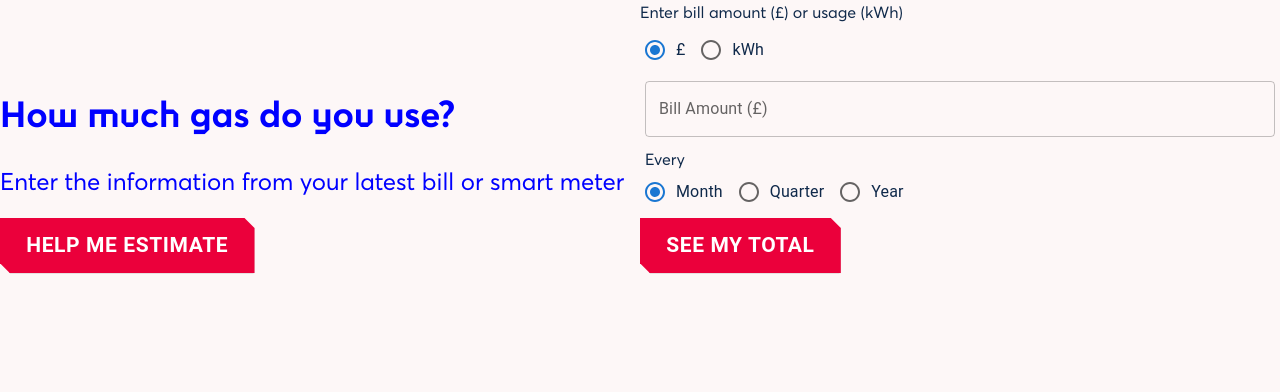
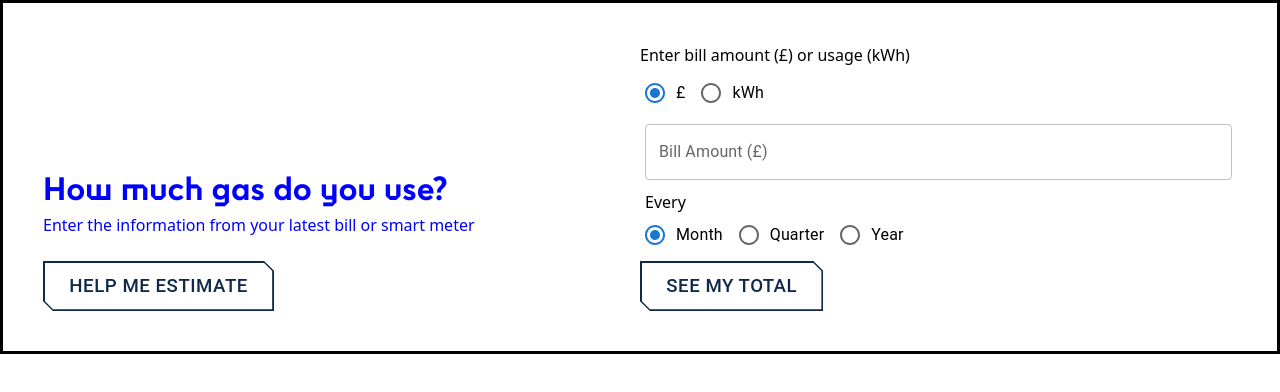
Before and after one commit to nestauk/heating-comparison-ts, a React (Create React App) app: page / in a window 1280 px wide. Shown: the top 392 px of the page. Built offline with nearby package versions, Linux system fonts and the light colour scheme; a web font is replaced by a local one.

Commit message:
Half way through style refactor. First page ok. Background color switch out not completed so lots styles look wrong

```diff
--- a/src/App.css
+++ b/src/App.css
@@ -1,8 +1,43 @@
-.App,
-.root {
-  display: flex;
-  flex-direction: column;
-  height: 100vh;
+@tailwind base;
+@tailwind components;
+@tailwind utilities;
+
+.App, .root {
+  background-color:#fff;
+  align-items: flex-start;
+  justify-content: flex-start;
+  font-family: "Averta",sans-serif;
+  font-size: 18px;
+  line-height: 1.8;
+  color: #0f294a;
+  -webkit-font-smoothing: antialiased;
+  text-rendering: optimizeLegibility;
+}
+
+h1 {
+  font-size: 2em;
+  font-family: "zosia";
+  color:blue;
+}
+h2 {
+  font-size: 1.4em;
+  font-family: "zosia";
+  color:blue;
+}
+h3 {
+  font-size: 1em;
+  color:blue;
+}
+p {
+  font-size: 1em;
+}
+
+.light-background {
+  background-color:#fff;
+}
+
+.dark-background {
+  background-color: #18A48C;
 }
 
 .MuiGrid-item {
@@ -14,144 +49,87 @@
   margin: 5px;
 }
 
+
 .btn {
-  padding: 7px 21px;
-  font-size: 21px;
-  line-height: 1.8;
-  font-weight: 700;
-  text-align: center;
-  vertical-align: top;
-  text-decoration: none;
-  position: relative;
-  display: inline-block;
-  border-radius: 0;
-  border: 0;
-  cursor: pointer;
-  overflow: hidden;
-  color: blue;
-  -webkit-transition: color 300ms ease-in-out,
-    background-color 300ms ease-in-out;
-  transition: color 300ms ease-in-out, background-color 300ms ease-in-out;
+  padding:7px 21px 7px 21px;
+  font-size:21px;
+  font-size:1.16667rem;
+  text-align:center;
+  vertical-align:top;
+  text-decoration:none;
+  position:relative;
+  display:inline-block;
+  border-radius:0;
+  border:0;
+  cursor:pointer;
+  overflow:hidden;
+  color:blue;
+  -webkit-transition:color 300ms ease-in-out,background-color 300ms ease-in-out;
+  transition:color 300ms ease-in-out,background-color 300ms ease-in-out;
+  box-shadow: none;
 }
 
 @media (min-width: 1100px) {
-  .btn {
-    padding: 8.75px 26.25px 8.75px 26.25px;
+  .btn{
+    padding:8.75px 26.25px 8.75px 26.25px
   }
 }
 
 @media (min-width: 1440px) {
   .btn {
-    padding: 10.5px 31.5px 10.5px 31.5px;
-    background-color: blue;
-    color: #fff;
+    padding:10.5px 31.5px 10.5px 31.5px;
+    background-color:blue;
+    color:#fff;
   }
 }
 
 .btn--primary {
-  background-color: #eb003b;
-  color: #fff;
-  -webkit-clip-path: polygon(
-    100% 100%,
-    10px 100%,
-    0% calc(100% - 10px),
-    0% 0%,
-    calc(100% - 10px) 0%,
-    100% 10px
-  );
-  clip-path: polygon(
-    100% 100%,
-    10px 100%,
-    0% calc(100% - 10px),
-    0% 0%,
-    calc(100% - 10px) 0%,
-    100% 10px
-  );
+  background-color:#eb003b;
+  color:#fff;
+  -webkit-clip-path:polygon(100% 100%, 10px 100%, 0% calc(100% - 10px), 0% 0%, calc(100% - 10px) 0%, 100% 10px);
+  clip-path:polygon(100% 100%, 10px 100%, 0% calc(100% - 10px), 0% 0%, calc(100% - 10px) 0%, 100% 10px)
 }
 
 .btn--primary:hover {
-  background-color: #0f294a;
+  background-color:#0f294a
 }
 
-.hero--home .btn--primary {
-  background-color: blue;
+.hero--home .btn--primary{
+  background-color:blue
 }
 
 .hero--home .btn--primary:hover {
-  background-color: #0f294a;
+  background-color:#0f294a
 }
 .btn--secondary {
-  position: relative;
-  background-color: #fff;
-  color: #0f294a;
+  position:relative;
+  background-color:#fff;
+  color:#0f294a
 }
 .btn--secondary::after {
-  content: "";
-  position: absolute;
-  top: 0;
-  left: 0;
-  width: 100%;
-  height: 100%;
-  background-color: #0f294a;
-  -webkit-clip-path: polygon(
-    calc(100% - 2px) 10px,
-    calc(100% - 2px) 100%,
-    100% 100%,
-    100% 10px,
-    calc(100% - 10px) 0,
-    0% 0%,
-    0% calc(100% - 10px),
-    10px 100%,
-    100% 100%,
-    100% calc(100% - 2px),
-    10px calc(100% - 2px),
-    2px calc(100% - 10px),
-    2px 2px,
-    calc(100% - 10px) 2px
-  );
-  clip-path: polygon(
-    calc(100% - 2px) 10px,
-    calc(100% - 2px) 100%,
-    100% 100%,
-    100% 10px,
-    calc(100% - 10px) 0,
-    0% 0%,
-    0% calc(100% - 10px),
-    10px 100%,
-    100% 100%,
-    100% calc(100% - 2px),
-    10px calc(100% - 2px),
-    2px calc(100% - 10px),
-    2px 2px,
-    calc(100% - 10px) 2px
-  );
+  content:"";
+  position:absolute;
+  top:0;
+  left:0;
+  width:100%;
+  height:100%;
+  background-color:#0f294a;
+  -webkit-clip-path:polygon(calc(100% - 2px) 10px, calc(100% - 2px) 100%, 100% 100%, 100% 10px, calc(100% - 10px) 0, 0% 0%, 0% calc(100% - 10px), 10px 100%, 100% 100%, 100% calc(100% - 2px), 10px calc(100% - 2px), 2px calc(100% - 10px), 2px 2px, calc(100% - 10px) 2px);
+  clip-path:polygon(calc(100% - 2px) 10px, calc(100% - 2px) 100%, 100% 100%, 100% 10px, calc(100% - 10px) 0, 0% 0%, 0% calc(100% - 10px), 10px 100%, 100% 100%, 100% calc(100% - 2px), 10px calc(100% - 2px), 2px calc(100% - 10px), 2px 2px, calc(100% - 10px) 2px)
 }
 
 .btn--secondary:hover {
-  color: blue;
-  border-color: blue;
+  color:blue;
+  border-color:blue
 }
-.btn--secondary:hover::after {
-  background-color: blue;
+.btn--secondary:hover::after{
+  background-color:blue
 }
 .btn--on-image {
-  -webkit-clip-path: polygon(
-    100% 100%,
-    10px 100%,
-    0% calc(100% - 10px),
-    0% 0%,
-    calc(100% - 10px) 0%,
-    100% 10px
-  );
-  clip-path: polygon(
-    100% 100%,
-    10px 100%,
-    0% calc(100% - 10px),
-    0% 0%,
-    calc(100% - 10px) 0%,
-    100% 10px
-  );
+  -webkit-clip-path:polygon(100% 100%, 10px 100%, 0% calc(100% - 10px), 0% 0%, calc(100% - 10px) 0%, 100% 10px);
+  clip-path:polygon(100% 100%, 10px 100%, 0% calc(100% - 10px), 0% 0%, calc(100% - 10px) 0%, 100% 10px)
 }
+
 
 @keyframes App-logo-spin {
   from {
@@ -163,7 +141,7 @@
 }
 
 .socialMediaPopper {
-  top: 300px !important;
+  top: 300px  !important;
   left: unset !important;
   right: 0px !important;
   display: grid;
@@ -172,20 +150,34 @@
   vertical-align: bottom;
 }
 
+
+
 @font-face {
-  font-family: "Averta";
-  src: url("./fonts/AvertaDemoPE-Regular.eot");
-  src: url("./fonts/AvertaDemoPE-Regular.woff2") format("woff2"),
-    url("./fonts/AvertaDemoPE-Regular.woff") format("woff");
+  font-family:'Averta';
+  src:url("./fonts/AvertaDemoPE-Regular.eot");
+  src:url("./fonts/AvertaDemoPE-Regular.woff2") format("woff2"),url("./fonts/AvertaDemoPE-Regular.woff") format("woff")
 }
 
 @font-face {
-  font-family: "zosia";
-  src: url("./fonts/Zosia-Display.eot");
-  src: url("./fonts/Zosia-Display.woff2") format("woff2"),
-    url("./fonts/Zosia-Display.woff") format("woff"),
-    url("./fonts/Zosia-Display.ttf") format("truetype"),
-    url("./fonts/Zosia-Display.svg") format("svg");
-  font-weight: normal;
-  font-style: normal;
+  font-family:'zosia';
+  src:url("./fonts/Zosia-Display.eot");
+  src:url("./fonts/Zosia-Display.woff2") format("woff2"),url("./fonts/Zosia-Display.woff") format("woff"),url("./fonts/Zosia-Display.ttf") format("truetype"), url("./fonts/Zosia-Display.svg") format("svg");
+  font-weight:normal;
+  font-style:normal;
 }
+
+
+/* Slick Carousel Overrides =============================================== */
+.slick-dots button::before {
+  font-size: 0.875rem !important;
+}
+
+.slick-active button::before,
+.slick-dots button:hover::before {
+  color: #0000ff !important;
+}
+
+.slick-prev::before,
+.slick-next::before {
+  color: black !important;
+}
--- a/src/App.tsx
+++ b/src/App.tsx
@@ -3,7 +3,7 @@ import React from "react";
 import { calculateEquivalents, calculateCarbon, PremisesInfo,
          Period, UsageInfo, Stat, Unit } from './calculator';
 import { useState } from "react";
-import { Button, Grid, Alert } from '@mui/material';
+import { Box, Button, Grid, Alert } from '@mui/material';
 import { StyledEngineProvider } from '@mui/material/styles';
 import { Report, ReportReduction } from './Report';
 import { EstimateUsage } from './EstimateUsage';
@@ -12,12 +12,20 @@ import { estimateEmissions } from './estimateEmissions';
 
 export default function App() {
 
+  const lightBackground = {
+    backgroundColor: "white",
+  }
+
+  const darkBackground = {
+    backgroundColor: "green",
+  }
+
   const [ usageUnknown, setUsageUnknown ] = useState(false);
   const [ equivalents, setEquivalents ] = useState(null as Stat[] | null);
   const [ carbon, setCarbon ] = useState(null as number | null );
   const [ error, setError ] = useState(null as string | null);
   const [ applyReduction, setApplyReduction ] = useState(false);
-  const [ bgColor, setBgClass ] = useState("bg-brand-bg");
+  const [ bgClass, setBgClass ] = useState(lightBackground);
 
   const handleSubmitPremisesInfo = async (premisesInfo: PremisesInfo) => {
     const carbon = await estimateEmissions(premisesInfo);
@@ -41,8 +49,10 @@ export default function App() {
     setApplyReduction(false);
     setEquivalents(null);
     setCarbon(null);
-    setBgClass("bg-brand-bg");
+    setBgClass(lightBackground);
   };
+
+
 
   const handleSubmitUsageInfo = (usage: UsageInfo) => {
     setError(null);
@@ -100,7 +110,7 @@ export default function App() {
 
   return (
     <StyledEngineProvider injectFirst>
-      <div className={"App " + bgColor}>
+      <Box sx={{ border: 3, bgClass, padding: 5 }}>
       {error ? <Alert severity="error">{error}</Alert> : null}
       {/* If carbon is not yet known, this is the start - collect usage info, or allow flag unknown usage*/}
       { (!carbon)
@@ -110,9 +120,17 @@ export default function App() {
           ?
             <Grid container flexWrap='wrap'>
               <Grid item xs={12} sm={6}>
-                <div className="font-brand text-brand-blue text-4xl mb-8">How much gas do you use?</div>
-                <div className="text-2xl text-brand-blue mb-5" >Enter the information from your latest bill or smart meter</div>
-                <Button className="btn btn--primary" variant="contained" onClick={() => flagUsageUnknown(true)}>Help me estimate</Button>
+                <Grid item xs={12}>
+                  <h1>How much gas do you use?</h1>
+                  <h3>Enter the information from your latest bill or smart meter</h3>
+                </Grid>
+                <Grid item xs={12} >
+                  &nbsp;
+                  &nbsp;
+                </Grid>
+                <Grid item xs={12} >
+                  <Button className="btn btn--secondary" variant="contained" onClick={() => flagUsageUnknown(true)}>Help me estimate</Button>
+                </Grid>
               </Grid>
               <Grid item xs={12} sm={6}>
                   <InputUsage
@@ -123,9 +141,17 @@ export default function App() {
           :
             <Grid container flexWrap='wrap'>
               <Grid item xs={12} sm={6}>
-                <div className="font-brand text-brand-blue text-4xl mb-8">How much gas do you use?</div>
-                <div className="text-2xl text-brand-blue mb-5" >Tell us about your property and we'll estimate</div>
-                <Button className="btn btn--primary" variant="contained" onClick={() => flagUsageUnknown(false)}>I know my usage</Button>
+                <Grid item xs={12}>
+                  <h1>How much gas do you use?</h1>
+                  <h3>Tell us about your property and we'll estimate</h3>
+                </Grid>
+                <Grid item xs={12} >
+                  &nbsp;
+                  &nbsp;
+                </Grid>
+                <Grid item xs={12}>
+                  <Button className="btn btn--secondary" variant="contained" onClick={() => flagUsageUnknown(false)}>I know my usage</Button>
+                </Grid>
               </Grid>
               <Grid item xs={12} sm={6}>
                 <EstimateUsage onSubmit={handleSubmitPremisesInfo}/>
@@ -148,12 +174,11 @@ export default function App() {
             <ReportReduction
               equivalents={equivalents}
               reset={reset}
-              setBgClass={setBgClass}
             />
           : <Alert severity="error">Could not generated comparisons for these carbon emissions</Alert>}
         </>
       }
-    </div>
+    </Box>
     </StyledEngineProvider>
   );
 }
--- a/src/InputUsage.tsx
+++ b/src/InputUsage.tsx
@@ -84,7 +84,7 @@ export function InputUsage(props: any) {
                 </FormControl>
               </Grid>
               <Grid item xs={12}>
-                <Button className="btn btn--primary" variant="contained"
+                <Button className="btn btn--secondary" variant="contained"
                     onClick={() => handleSubmitUsageInfo({
                                     period: usagePeriod,
                                     units: usageUnits,
--- a/src/Report.tsx
+++ b/src/Report.tsx
@@ -24,11 +24,11 @@ export function Report(props: {
 
       <div className="flex flex-wrap items-center mb-14">
         <div className="md:w-5/12 w-full md:mb-0 mb-8">
-          <h1 className="font-brand text-brand-blue text-4xl mb-6">
+          <h1>
             {`Your gas heating produces approx `}
             <u>{carbon}kg</u> of CO<sub>2</sub> per year
           </h1>
-          <p className="text-2xl text-brand-blue">
+          <p>
             That's as much carbon as...
           </p>
         </div>
@@ -59,15 +59,12 @@ export function Report(props: {
 export function ReportReduction(props: {
   equivalents: Stat[];
   reset: () => void;
-  setBgClass: React.Dispatch<React.SetStateAction<string>>;
 }) {
-  const { equivalents, reset, setBgClass } = props;
+  const { equivalents, reset } = props;
 
   const redirectUrl = process.env.REDIRECT_URL
     ? process.env.REDIRECT_URL
     : "http://www.nesta.org.uk";
-
-  setBgClass("bg-brand-green");
 
   return (
     <div>
@@ -104,7 +101,7 @@ export function ReportReduction(props: {
       </div>
 
       <div className="text-center">
-        <a href={redirectUrl} className="btn btn--primary">
+        <a href={redirectUrl} className="btn btn--secondary">
           Learn more
         </a>
       </div>
--- a/src/index.css
+++ b/src/index.css
@@ -1,47 +1,13 @@
-@tailwind base;
-@tailwind components;
-@tailwind utilities;
-
-@layer components {
-  .input-text,
-  .input-select {
-    @apply border-2 border-black px-2 py-1;
-  }
-  .input-radio + label {
-    @apply ml-1 mr-5;
-  }
-  .input-radio:checked + label {
-    @apply font-bold;
-  }
+body {
+  margin: 0;
+  font-family: -apple-system, BlinkMacSystemFont, 'Segoe UI', 'Roboto', 'Oxygen',
+    'Ubuntu', 'Cantarell', 'Fira Sans', 'Droid Sans', 'Helvetica Neue',
+    sans-serif;
+  -webkit-font-smoothing: antialiased;
+  -moz-osx-font-smoothing: grayscale;
 }
 
-/* Slick Carousel Overrides =============================================== */
-.slick-dots button::before {
-  font-size: 0.875rem !important;
+code {
+  font-family: source-code-pro, Menlo, Monaco, Consolas, 'Courier New',
+    monospace;
 }
-
-.slick-active button::before,
-.slick-dots button:hover::before {
-  color: #0000ff !important;
-}
-
-.slick-prev::before,
-.slick-next::before {
-  color: #c4c4c4 !important;
-}
-
-:root {
-  --bg: #fdf7f7;
-  --black: #0f294a;
-}
-
-body {
-  font-family: "Averta", sans-serif;
-  font-size: 16px;
-  -webkit-font-smoothing: antialiased;
-  -moz-osx-font-smoothing: grayscale;
-  text-rendering: optimizeLegibility;
-  background: var(--bg);
-  color: var(--black);
-  font-size: 16px;
-}
--- a/tailwind.config.js
+++ b/tailwind.config.js
@@ -3,15 +3,15 @@ module.exports = {
   darkMode: false, // or 'media' or 'class'
   theme: {
     extend: {
-      colors: {
-        "bran-bg": "#fdf7f7",
-        "brand-blue": "#0000ff",
-        "brand-green": "#18A48C",
-        "brand-yellow": "#FDB633",
-      },
-      fontFamily: {
-        brand: ['"zosia"', "sans-serif"],
-      },
+      // colors: {
+      //   "bran-bg": "#fdf7f7",
+      //   "brand-blue": "#0000ff",
+      //   "brand-green": "#18A48C",
+      //   "brand-yellow": "#FDB633",
+      // },
+      // fontFamily: {
+      //   brand: ['"zosia"', "sans-serif"],
+      // },
     },
   },
   variants: {
```
